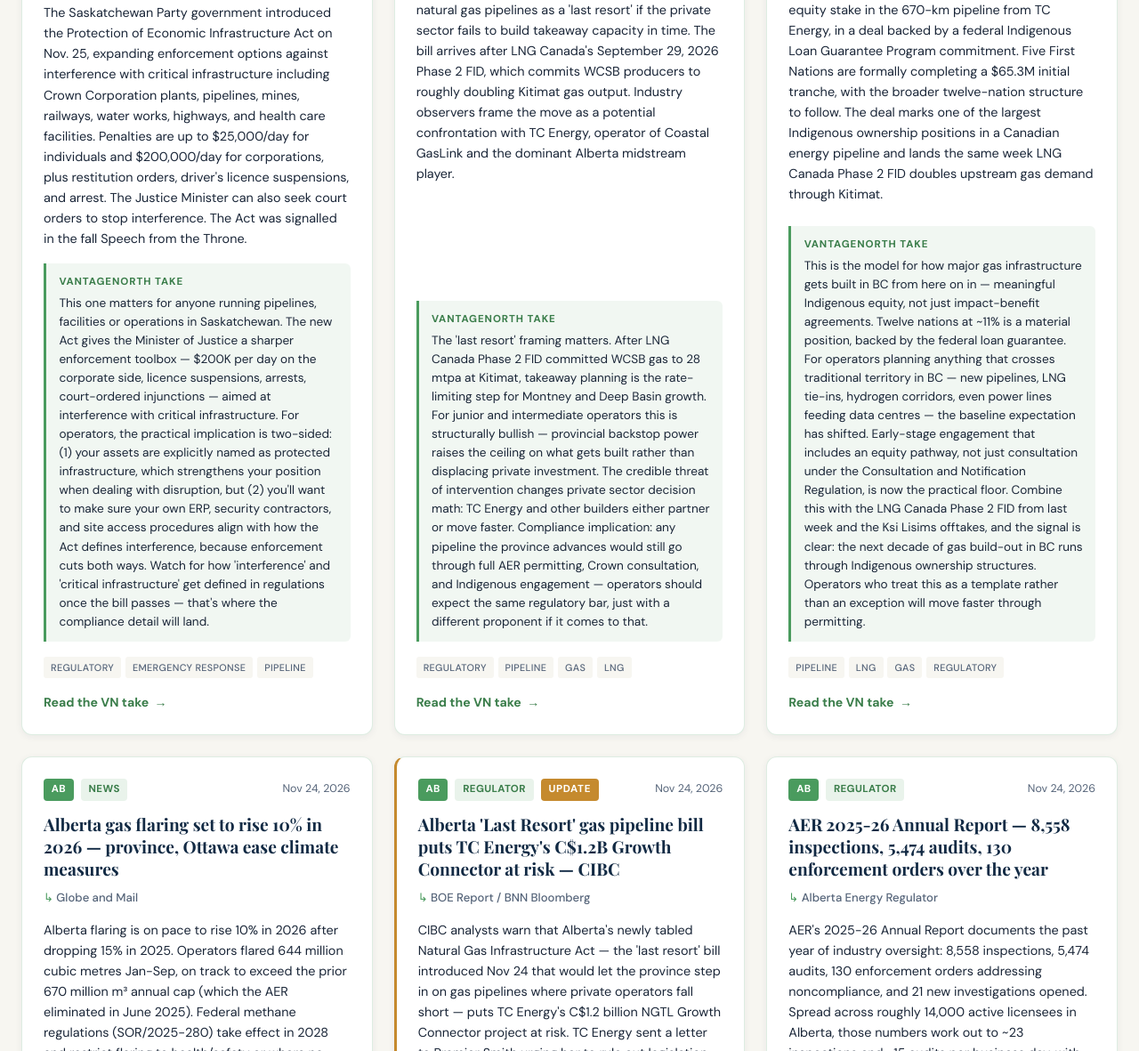
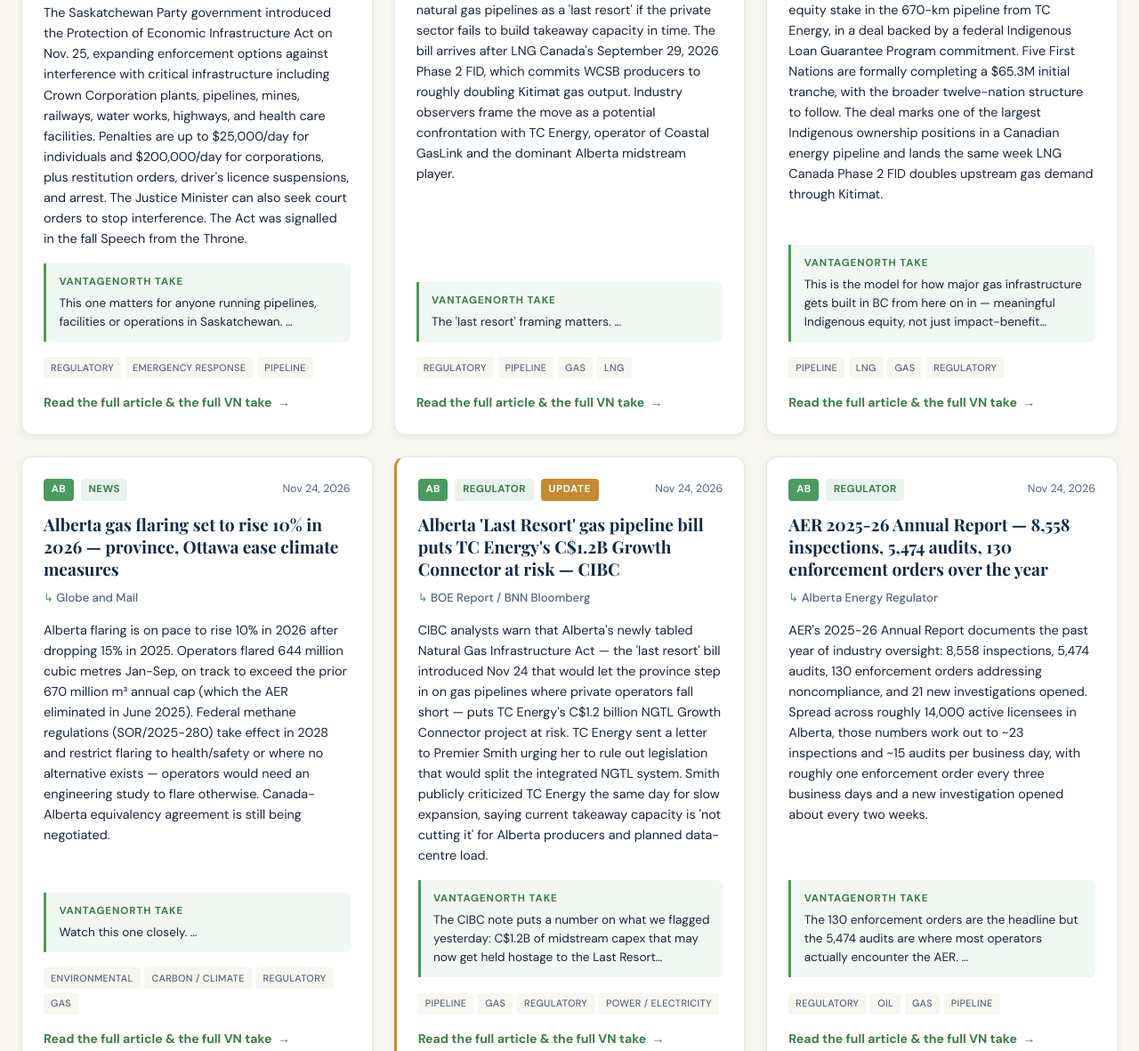
Before and after one commit to garryjvisser/vnc-hub-data, a plain HTML site: page site/index.html in a window 1280 px wide. Shown: the part 1170-2351 px from the top of the page at 89% size. Drawn offline with nearby package versions, Linux system fonts and the light colour scheme.

Commit message:
Shorten card commentary to a hook line; update card link label
- Card view (index.html / hub.js): VantageNorth take is truncated to
  the first sentence or two (max ~140 chars). Full commentary is reserved
  for the per-story page.
- Card link label: changed from 'Read the VN take' to 'Read the full
  article & the full VN take' so it's clear the per-story page delivers
  both the article summary and the full commentary.

Co-Authored-By: Claude Opus 4.7 <noreply@anthropic.com>
Claude-Session: https://claude.ai/code/session_01LbpxD9EEB5Dj5zgvgH1rD9

```diff
--- a/site/index.html
+++ b/site/index.html
@@ -625,6 +625,6 @@ footer {
   </div>
 </footer>
 
-<script src="js/hub.js?v=20"></script>
+<script src="js/hub.js?v=21"></script>
 </body>
 </html>
--- a/site/js/hub.js
+++ b/site/js/hub.js
@@ -188,6 +188,31 @@ function render() {
   grid.innerHTML = filtered.map(s => renderCard(s)).join('');
 }
 
+// Keep card commentary to a punchy hook — first sentence or two, hard cap ~140 chars.
+// Full commentary lives on the per-story page.
+function shortCommentary(text, maxLen = 140) {
+  if (!text) return '';
+  const clean = String(text).trim();
+  // Split on sentence terminators keeping the sentences
+  const sentences = clean.split(/(?<=[.!?])\s+/);
+  let hook = '';
+  for (const s of sentences) {
+    const candidate = hook ? hook + ' ' + s : s;
+    if (candidate.length > maxLen) {
+      if (!hook) {
+        // Single sentence exceeds the cap — hard truncate at word boundary
+        const cut = clean.substring(0, maxLen);
+        return cut.replace(/\s+\S*$/, '') + '…';
+      }
+      break;
+    }
+    hook = candidate;
+  }
+  // If we captured everything and it's short, return as-is (no ellipsis)
+  if (hook.length >= clean.length) return hook;
+  return hook + ' …';
+}
+
 function renderCard(s) {
   const jurPrimary = (JURISDICTIONS.find(j => (s.jurisdiction || '').includes(j)) || '');
   const abbr = JURISDICTION_ABBR[jurPrimary] || jurPrimary;
@@ -197,7 +222,7 @@ function renderCard(s) {
   const tags = (s.categories || []).slice(0, 4)
     .map(c => `<span class="tag">${CATEGORIES[c] || c}</span>`).join('');
   const commentary = s.vn_commentary
-    ? `<div class="vn-commentary"><strong>VantageNorth take</strong>${escapeHtml(s.vn_commentary)}</div>`
+    ? `<div class="vn-commentary"><strong>VantageNorth take</strong>${escapeHtml(shortCommentary(s.vn_commentary))}</div>`
     : '';
   const updateBadge = s.is_update ? `<span class="pill update">UPDATE</span>` : '';
   const updateCardClass = s.is_update ? ' card--update' : '';
@@ -205,7 +230,7 @@ function renderCard(s) {
   const slug = slugMap[s.url];
   const href = slug ? `/stories/${slug}` : s.url;
   const externalAttrs = slug ? '' : ' target="_blank" rel="noopener"';
-  const linkLabel = slug ? 'Read the VN take' : 'Read full article';
+  const linkLabel = slug ? 'Read the full article &amp; the full VN take' : 'Read full article';
   return `
     <article class="card${updateCardClass}">
       <div class="card-meta">
```
